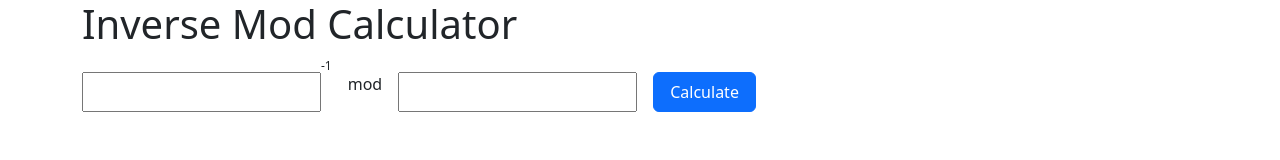
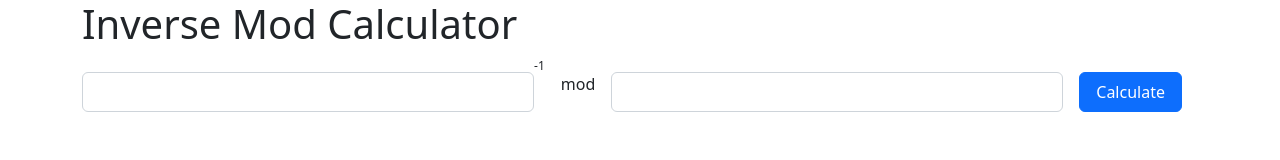
Before and after one commit to jeffreylauck/invmod-calculator, a plain HTML site: page index.html in a window 1280 px wide. Drawn offline with Linux system fonts and the light colour scheme.

Commit message:
Updated UI

```diff
--- a/index.html
+++ b/index.html
@@ -49,10 +49,22 @@
       <div ng-controller="StepsController">
         <div class="input py-3">
           <form name="inputForm">
-            <input type="number" ng-model="x" ng-pattern="/^\d+$/" required />
+            <input
+              type="number"
+              class="form-control"
+              ng-model="x"
+              ng-pattern="/^\d+$/"
+              required
+            />
             <sup>-1</sup>
             <p class="mod">mod</p>
-            <input type="number" ng-model="n" ng-pattern="/^\d+$/" required />
+            <input
+              type="number"
+              class="form-control"
+              ng-model="n"
+              ng-pattern="/^\d+$/"
+              required
+            />
             <button
               class="submit-button btn btn-primary"
               ng-click="calculate(x,n)"
@@ -97,7 +109,7 @@
           </div>
         </div>
         <h3 ng-if="answer">Final Answer</h3>
-        <div ng-if="answer">
+        <div ng-if="answer" class="mb-5">
           <span ng-if="answer < 0">{{answer}} + {{N}} = </span
           ><span>{{answer > 0 ? answer : answer + N}}</span>
         </div>
```
